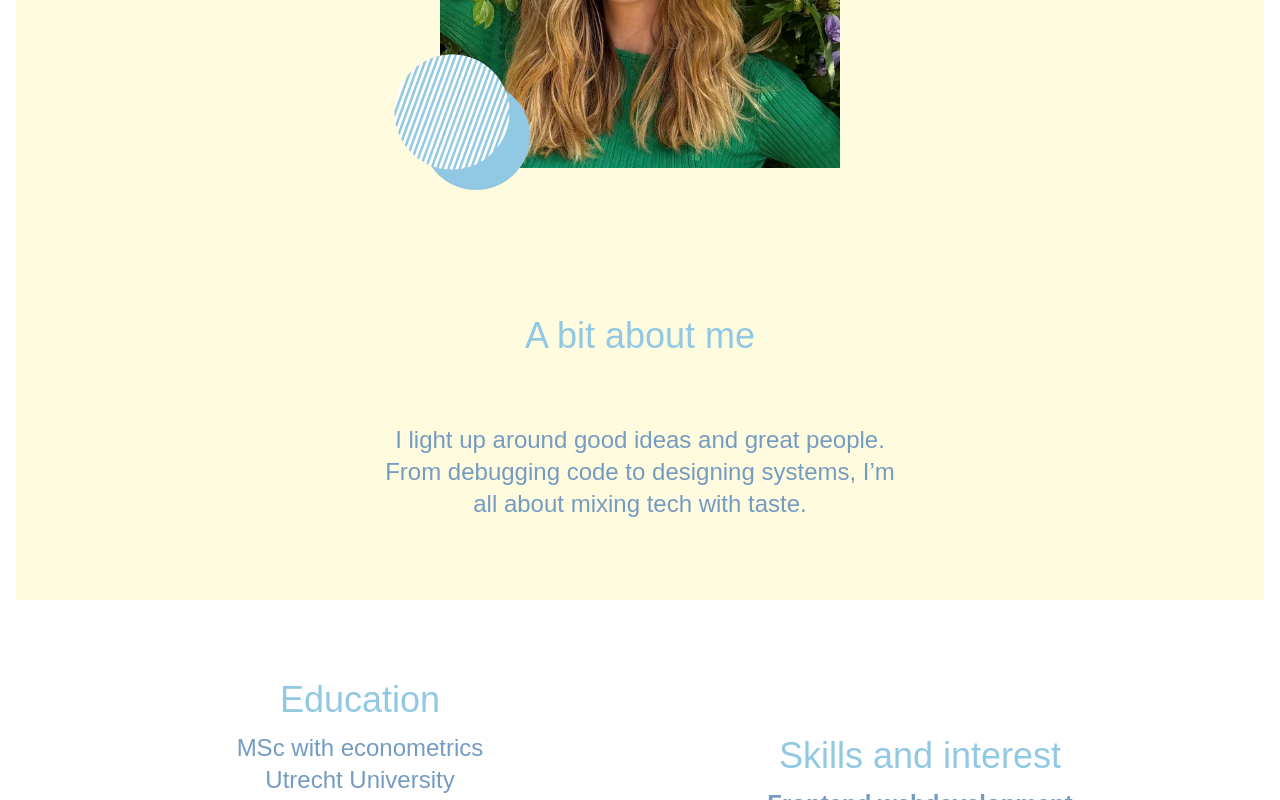
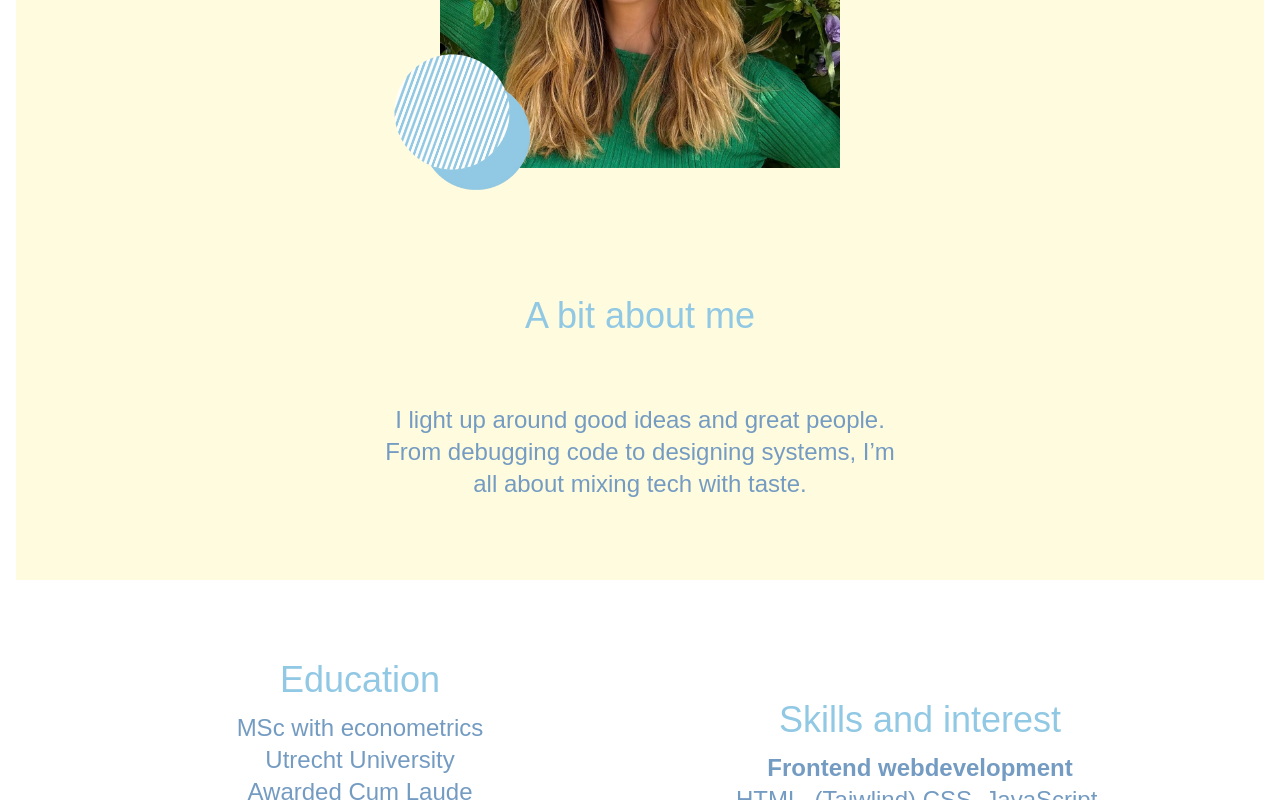
Before and after one commit to Juliasmitjes/0-portfolio, a React (Vite) app: page / in a window 1280 px wide. Shown: the part 684-1484 px from the top of the page. Built offline with nearby package versions, Linux system fonts and the light colour scheme; a web font is replaced by a local one.

Commit message:
finalize design home

```diff
--- a/src/pages/Home.jsx
+++ b/src/pages/Home.jsx
@@ -21,7 +21,7 @@ const Home = () => {
             class="absolute top-0 left-0 z-10 rotate-[20deg]" />
         </div>
     </div>
-    <div className="grid grid-rows-2 place-items-center justify-center bg-myWarm pt-20 mx-4">
+    <div className="grid grid-rows-2 place-items-center justify-center bg-myWarm pt-15 mx-4">
       <h1 className="text-4xl font-myHeader text-myBlue">
         A bit about me
       </h1>
--- a/src/pages/Resume.jsx
+++ b/src/pages/Resume.jsx
@@ -25,7 +25,7 @@ const Resume = () => {
         <p className="text-2xl font-myText text-myOcean font-semibold"> Frontend webdevelopment
         </p>
          <p className="text-2xl font-myText text-myOcean">
-          HTML, (Taiwlind) CSS, JavaScript, React + Vite
+          HTML, (Taiwlind) CSS, JavaScript, <br /> React + Vite
 
          <p className="text-2xl font-myText text-myOcean font-semibold pt-3"> Frontend webdevelopment
         </p>
```
